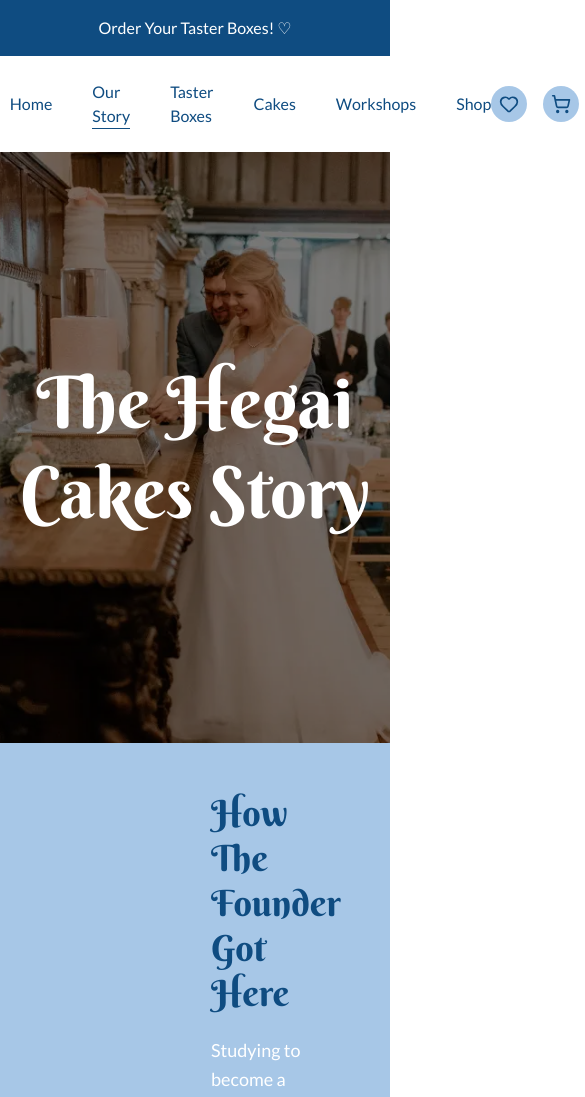
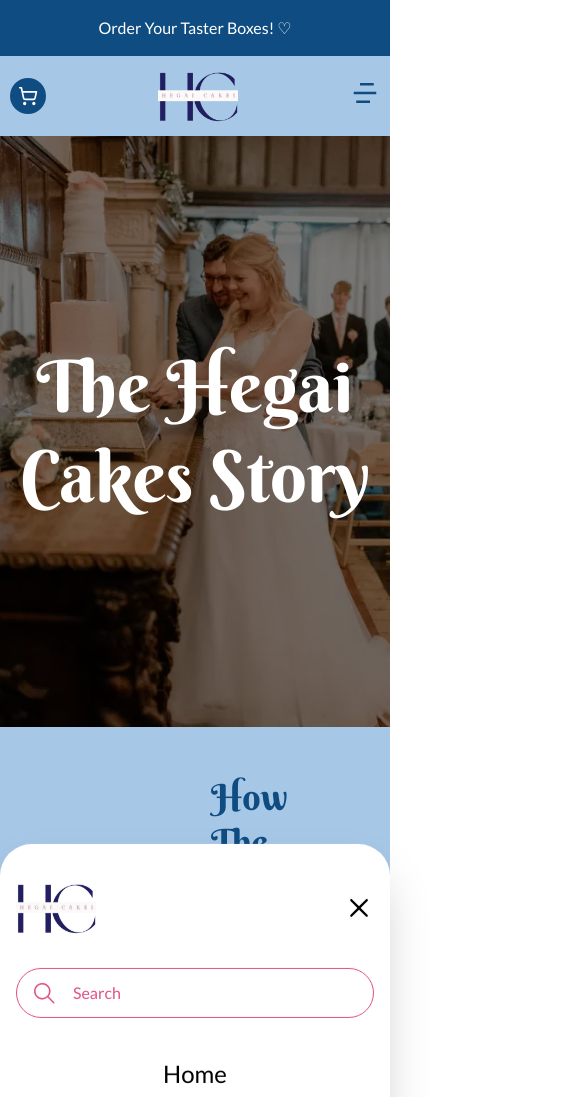
Before and after one commit to MonarchCorps/hegais-cakes, a Next.js app: page /our-story in a window 390 px wide. Shown: the top 1097 px of the page, 585 px wide, since content can reach past the window. Built offline with nearby package versions, Linux system fonts and the light colour scheme.

Commit message:
header responsive

```diff
--- a/package.json
+++ b/package.json
@@ -17,6 +17,7 @@
     "react": "^19.0.0",
     "react-dom": "^19.0.0",
     "react-hot-toast": "^2.5.2",
+    "react-icons": "^5.5.0",
     "yup": "^1.6.1"
   },
   "devDependencies": {
--- a/src/components/header/index.tsx
+++ b/src/components/header/index.tsx
@@ -4,17 +4,125 @@
 import Image from "next/image";
 import Link from "next/link";
 import { usePathname } from "next/navigation";
+import { RiMenu4Line } from "react-icons/ri";
+import { RxCross2 } from "react-icons/rx";
+import { GoSearch } from "react-icons/go";
+import { startTransition, useState } from "react";
+
+const mobileNavLinks = [
+    {
+        label: "Home",
+        href: "/"
+    },
+    {
+        label: "Our Story",
+        href: "/our-story"
+    },
+    {
+        label: "Taster Boxes",
+        href: "/taster-box"
+    },
+    {
+        label: "Cakes",
+        href: "/wedding-cakes"
+    },
+    {
+        label: "Workshops",
+        href: "/workshop"
+    },
+    {
+        label: "Shop",
+        href: "/shop"
+    }
+]
 
 export default function Header() {
+    const [mobileLinks, setMobileLinks] = useState(mobileNavLinks);
+    const [isMobileNavOpen, setIsMobileNavOpen] = useState(false);
     const pathname = usePathname();
+    const [searchFilter, setSearchFilter] = useState("");
+
+    const handleFilterSearchNav = (e: React.ChangeEvent<HTMLInputElement>) => {
+        const value = e.target.value;
+        setSearchFilter(value);
+        startTransition(() => {
+            const filteredLinks = mobileNavLinks.filter((link) =>
+                link.label.toLowerCase().includes(value.toLowerCase())
+            );
+            setMobileLinks(filteredLinks);
+        });
+    };
 
     return (
-        <header>
+        <header className="relative max-[943px]:bg-[#A7C7E7]">
             <div className="py-4 text-center w-full bg-[#0F4C81] text-white font-medium">Order Your Taster Boxes! ♡</div>
             <div className="flex items-center justify-between max-w-[95%] mx-auto">
 
+                {/* mobile nav */}
+                <div className="hidden max-[943px]:block flex-shrink-0">
+                    <Link href="/cart" className="block text-white bg-[#0F4C81] py-2 px-2 rounded-full">
+                        <ShoppingCart size={20} />
+                    </Link>
+
+                    {/* Overlay */}
+                    <div
+                        className={`fixed inset-0 z-[1000] transition-all duration-300 ${isMobileNavOpen ? 'bg-black/95 pointer-events-auto' : 'bg-black/0 pointer-events-none'}`}
+                        onClick={() => setIsMobileNavOpen(false)}
+                        aria-hidden="true"
+                    />
+
+                    {/* Sliding Nav */}
+                    <div
+                        className={`fixed left-0 right-0 bottom-0 z-[1010] transition-transform duration-400 ease-in-out ${isMobileNavOpen ? 'translate-y-0' : 'translate-y-full'} w-full h-[93%] bg-white rounded-t-4xl px-4 py-6 shadow-2xl`}
+                        style={{ willChange: 'transform' }}
+                        onClick={e => e.stopPropagation()}
+                    >
+                        <div className="flex items-center justify-between">
+                            <div className="relative size-24 max-[510px]:size-20">
+                                <Link href="/">
+                                    <Image
+                                        src="/images/logo.webp"
+                                        alt="Hegai Cakes Logo"
+                                        fill className="size-full object-cover"
+                                    />
+                                </Link>
+                            </div>
+                            <button
+                                type="button"
+                                className="cursor-pointer"
+                                onClick={() => setIsMobileNavOpen(false)}
+                            >
+                                <RxCross2 size={30} />
+                            </button>
+                        </div>
+                        <div className="mt-5 relative">
+                            <input
+                                type="text"
+                                placeholder="Search"
+                                className="w-full border border-[#E04F85] py-3 px-4 pl-14 rounded-full text-[#E04F85] placeholder:text-[#E04F85] focus:outline-[2px] focus:outline-[#E04F85]"
+                                onChange={handleFilterSearchNav}
+                                value={searchFilter}
+                            />
+                            <GoSearch size={24} color="#E04F85" className="absolute left-4 top-1/2 -translate-y-1/2" />
+                        </div>
+                        <nav className="mt-10">
+                            <ul className="flex flex-col gap-y-6.5 items-center font-medium text-2xl">
+                                {mobileLinks.length > 0 ? (
+                                    mobileLinks.map((link) => (
+                                        <li key={link.href}>
+                                            <Link href={link.href}>{link.label}</Link>
+                                        </li>
+                                    ))
+                                ) : (
+                                    <li className="font-medium text-base mt-2 opacity-70">No Links Found for your query</li>
+                                )}
+                            </ul>
+                        </nav>
+                    </div>
+                </div>
+
                 {/* logo */}
-                <div className="relative size-24">
+                <div className="relative size-24 max-[510px]:size-20">
                     <Link href="/">
                         <Image
                             src="/images/logo.webp"
@@ -26,7 +134,7 @@
                 </div>
 
                 {/* nav */}
-                <nav>
+                <nav className="max-[943px]:hidden">
                     <ul className="flex items-center gap-x-10">
                         <li className="relative w-fit">
                             <Link href="/" className="text-[#0F4C81]">Home</Link>
@@ -56,7 +164,7 @@
                 </nav>
 
                 {/* actions */}
-                <div className="flex items-center gap-x-4">
+                <div className="flex items-center gap-x-4 max-[943px]:hidden">
                     <Link href="/" className="text-[#0F4C81] bg-[#A7C7E7] py-2 px-2 rounded-full">
                         <Heart size={20} />
                     </Link>
@@ -68,6 +176,17 @@
                     </Link>
                 </div>
 
+                {/* mobile nav button */}
+                <div className="hidden max-[943px]:block flex-shrink-0">
+                    <button
+                        type="button"
+                        className="cursor-pointer text-[#0F4C81]"
+                        onClick={() => setIsMobileNavOpen(true)}
+                    >
+                        <RiMenu4Line size={30} />
+                    </button>
+                </div>
+
             </div>
         </header>
     );
```
Also changed, not shown: 1 other file (tests, documents, lock files or other folders).
